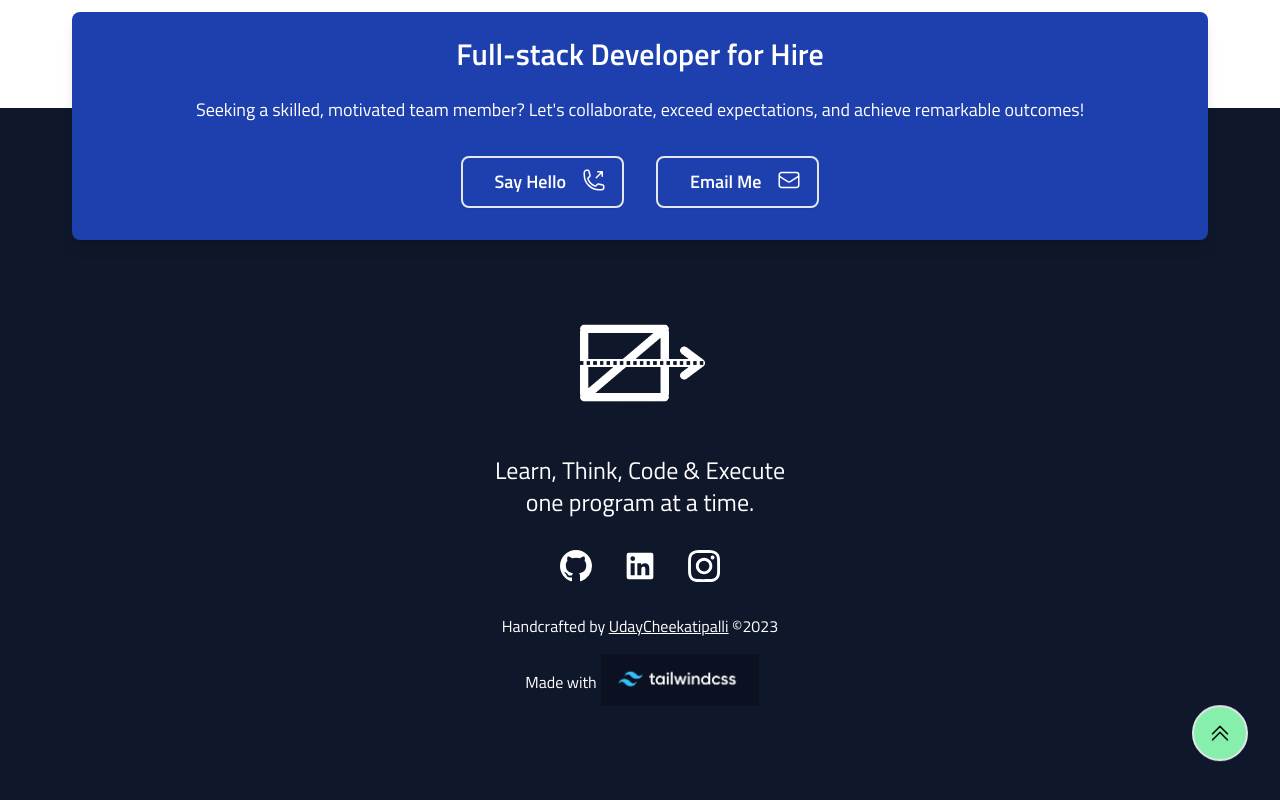
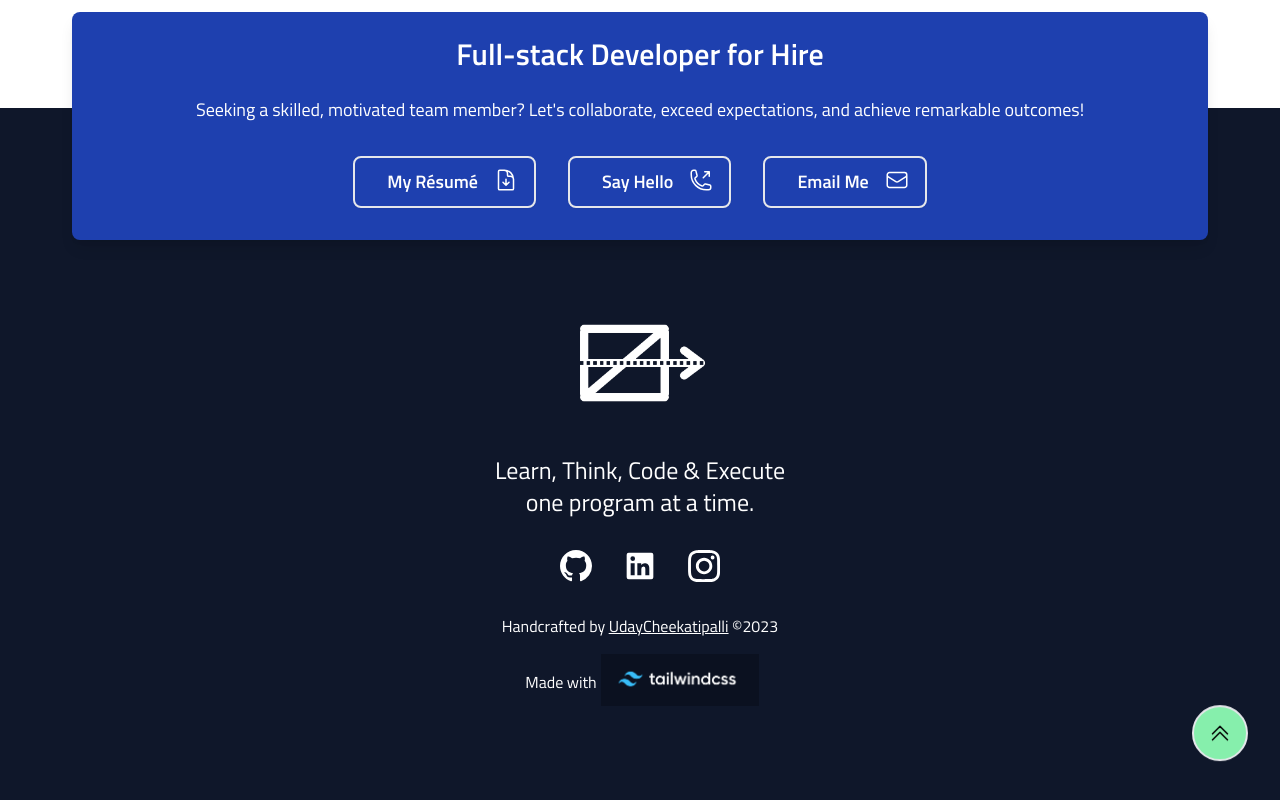
Before and after one commit to the-wolvorine/Portfolio, a Next.js app: page / in a window 1280 px wide. Shown: the part 4462-5262 px from the top of the page. Built offline with nearby package versions, Linux system fonts and the light colour scheme.

Commit message:
Added option to view resume

```diff
--- a/src/pages/Content.tsx
+++ b/src/pages/Content.tsx
@@ -5,7 +5,8 @@ import {
     ArrowTopRightOnSquareIcon,
     PhoneArrowUpRightIcon,
     ChevronDoubleUpIcon,
-    EnvelopeIcon
+    EnvelopeIcon,
+    DocumentArrowDownIcon
 } from '@heroicons/react/24/outline';
 import Image from 'next/image';
 import {animateScroll as scroll} from 'react-scroll';
@@ -13,6 +14,10 @@ import {animateScroll as scroll} from 'react-scroll';
 export default function Content() {
     const handleScrollToTop = () => {
         scroll.scrollToTop();
+    };
+    const handleDownload = () => {
+        const win = window.open('/Uday_Cheekatipalli_Resume.pdf', '_blank');
+        win?.focus();
     };
     return (
         <div className="font-sans relative isolate w-full">
@@ -331,6 +336,13 @@ export default function Content() {
                                 <p className="p-4 text-lg text-center text-white">{"Seeking a skilled, motivated team member? Let's collaborate, exceed expectations, and achieve remarkable outcomes!"}</p>
                                 <div className="flex flex-col sm:flex-row">
                                     <div className="p-4">
+                                    <button onClick={handleDownload}
+                                        title="View & Download"
+                                        className="transition ease-in-out duration-700 hover:-translate-1 hover:scale-110 px-4 flex border-2 rounded-lg bg-blue-800 px-3.5 py-2.5 shadow-sm hover:bg-green-300 focus-visible:outline focus-visible:outline-2 focus-visible:outline-offset-2 focus-visible:outline-indigo-600 text-white hover:text-black">
+                                        <p className="text-center text-lg font-semibold px-4">My Résumé</p><DocumentArrowDownIcon className="h-6 w-6 text-lg" />
+                                    </button>
+                                    </div>
+                                    <div className="p-4">
                                     <a href="tel:+3143192625" title="Make a call">
                                         <button className="transition ease-in-out duration-700 hover:-translate-1 hover:scale-110 px-4 flex border-2 rounded-lg bg-blue-800 px-3.5 py-2.5 shadow-sm hover:bg-green-300 focus-visible:outline focus-visible:outline-2 focus-visible:outline-offset-2 focus-visible:outline-indigo-600 text-white hover:text-black">
                                             <p className="text-center text-lg font-semibold px-4">Say Hello</p><PhoneArrowUpRightIcon className="h-6 w-6 text-lg" />
```
